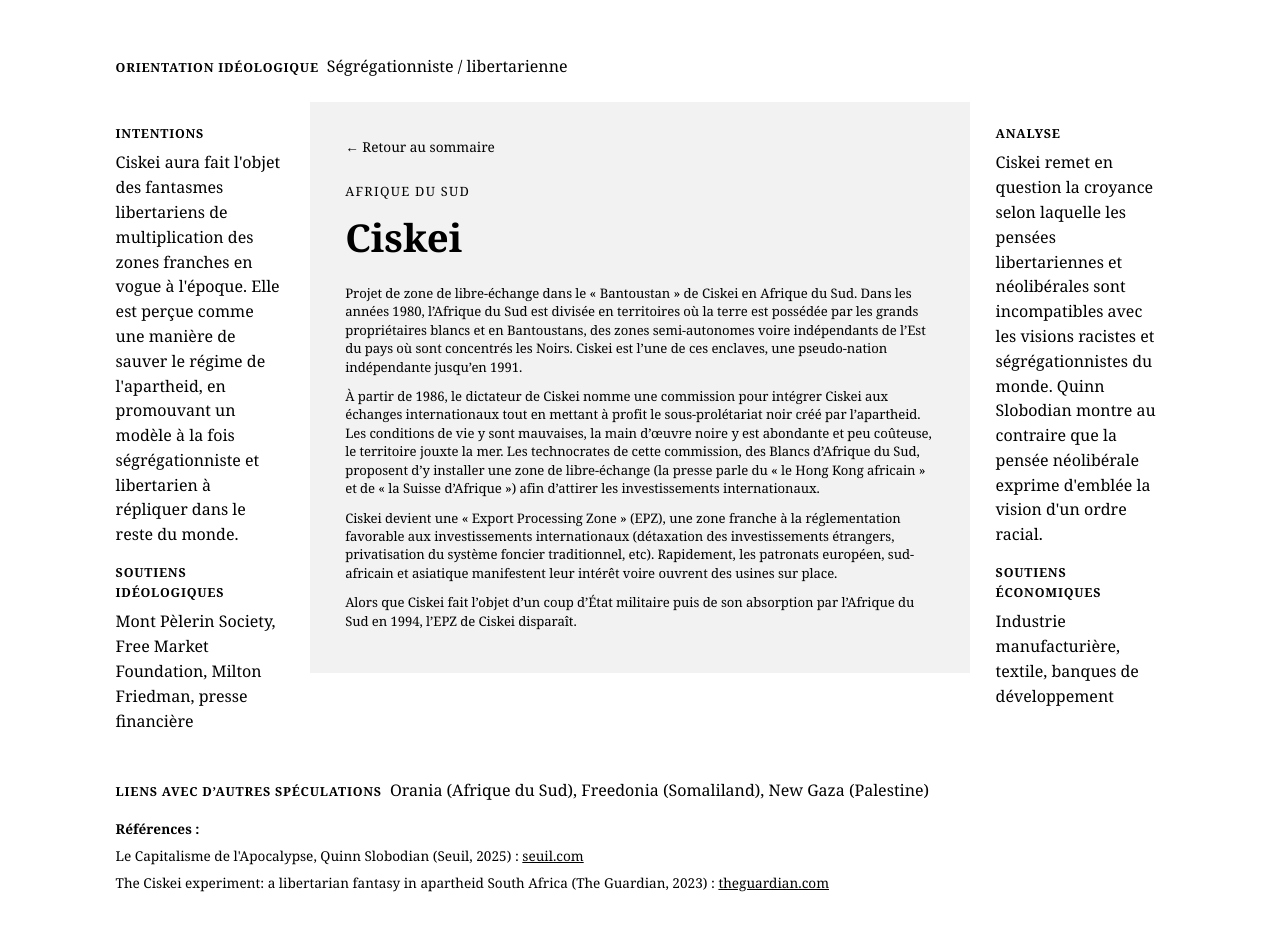
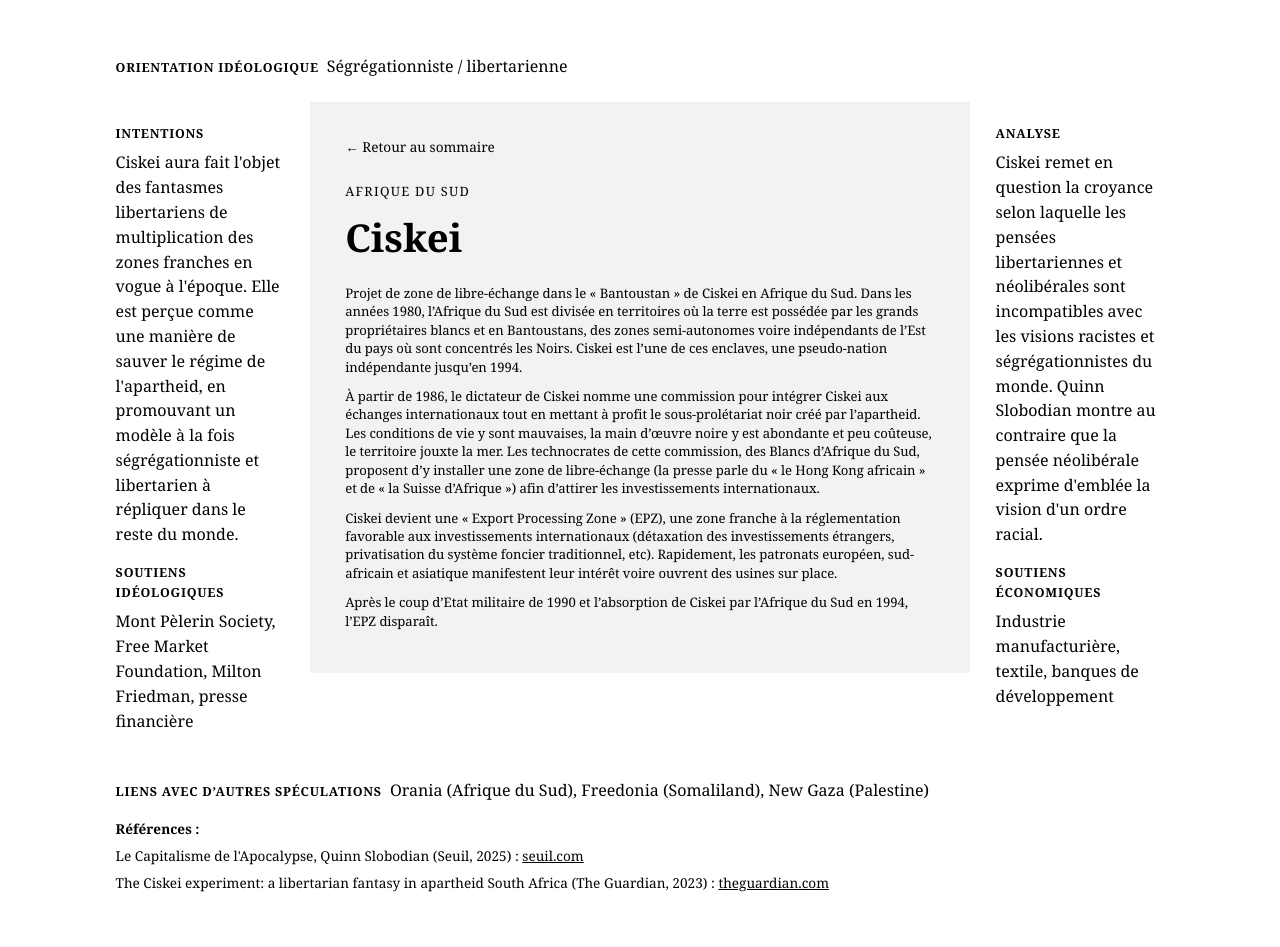
Before and after one commit to encycloreac/encycloreac.github.io, a Jekyll site: the page built from _entries/ciskei.md, in a window 1280 px wide. Built offline with Jekyll 4.4.1, drawn with Linux system fonts in a browser that asks for light colours.

Commit message:
Update ciskei.md

```diff
--- a/_entries/ciskei.md
+++ b/_entries/ciskei.md
@@ -15,10 +15,10 @@ references:
     url: "https://www.theguardian.com/news/2023/mar/23/the-ciskei-experiment-a-libertarian-fantasy-in-apartheid-south-africa"
     label: "theguardian.com"
 ---
-Projet de zone de libre-échange dans le « Bantoustan » de Ciskei en Afrique du Sud. Dans les années 1980, l'Afrique du Sud est divisée en territoires où la terre est possédée par les grands propriétaires blancs et en Bantoustans, des zones semi-autonomes voire indépendants de l'Est du pays où sont concentrés les Noirs. Ciskei est l'une de ces enclaves, une pseudo-nation indépendante jusqu'en 1991.
+Projet de zone de libre-échange dans le « Bantoustan » de Ciskei en Afrique du Sud. Dans les années 1980, l'Afrique du Sud est divisée en territoires où la terre est possédée par les grands propriétaires blancs et en Bantoustans, des zones semi-autonomes voire indépendants de l'Est du pays où sont concentrés les Noirs. Ciskei est l'une de ces enclaves, une pseudo-nation indépendante jusqu'en 1994.
 
 À partir de 1986, le dictateur de Ciskei nomme une commission pour intégrer Ciskei aux échanges internationaux tout en mettant à profit le sous-prolétariat noir créé par l'apartheid. Les conditions de vie y sont mauvaises, la main d'œuvre noire y est abondante et peu coûteuse, le territoire jouxte la mer. Les technocrates de cette commission, des Blancs d'Afrique du Sud, proposent d'y installer une zone de libre-échange (la presse parle du « le Hong Kong africain » et de « la Suisse d'Afrique ») afin d'attirer les investissements internationaux.
 
 Ciskei devient une « Export Processing Zone » (EPZ), une zone franche à la réglementation favorable aux investissements internationaux (détaxation des investissements étrangers, privatisation du système foncier traditionnel, etc). Rapidement, les patronats européen, sud-africain et asiatique manifestent leur intérêt voire ouvrent des usines sur place.
 
-Alors que Ciskei fait l'objet d'un coup d'État militaire puis de son absorption par l'Afrique du Sud en 1994, l'EPZ de Ciskei disparaît.
+Après le coup d'Etat militaire de 1990 et l'absorption de Ciskei par l'Afrique du Sud en 1994, l'EPZ disparaît.
```
